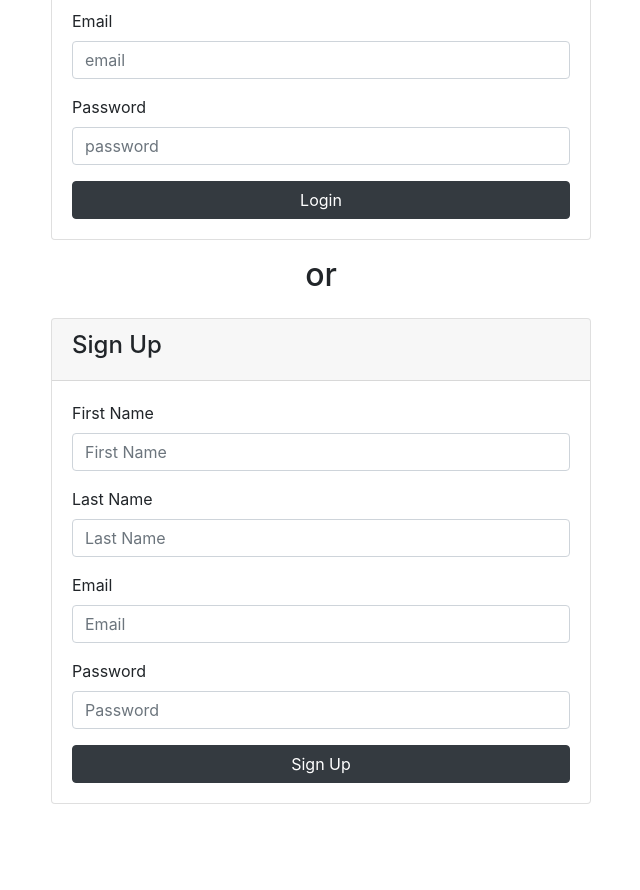
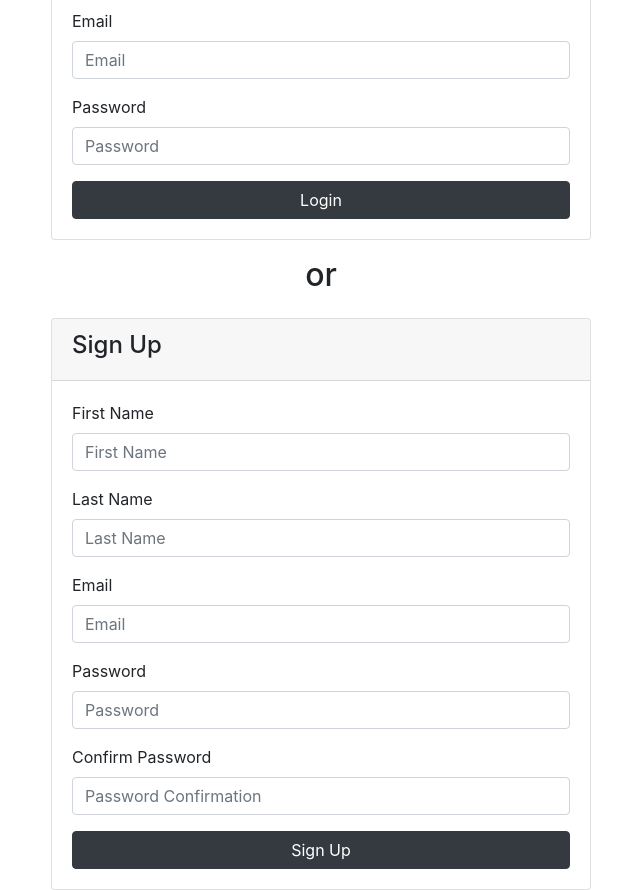
Before and after one commit to grangerl330/Tennis-Journal, a React (Create React App) app in the folder client/: page / in a window 1280 px wide. Shown: the part 200-1090 px from the top of the page, without its empty margins (319-959 px from the left). Before the commit the page ends 1004 px from the top, so only its background shows below. Built offline with nearby package versions, Linux system fonts and the light colour scheme; no server answers.

Commit message:
added form validations to login and signup forms

```diff
--- a/client/package.json
+++ b/client/package.json
@@ -5,6 +5,7 @@
   "proxy": "http://localhost:3001",
   "dependencies": {
     "bootstrap": "^4.3.1",
+    "classnames": "^2.2.6",
     "jquery": "^3.4.1",
     "moment": "^2.24.0",
     "node-sass": "^4.13.0",
@@ -16,7 +17,8 @@
     "react-scripts": "3.0.1",
     "redux": "^4.0.1",
     "redux-thunk": "^2.3.0",
-    "typescript": "^3.7.2"
+    "typescript": "^3.7.2",
+    "validator": "^12.0.0"
   },
   "scripts": {
     "start": "react-scripts start",
--- a/client/src/components/Login.js
+++ b/client/src/components/Login.js
@@ -1,25 +1,70 @@
-import React from 'react'
+import React, { Component } from 'react'
+import classNames from 'classnames'
+import validator from 'validator'
 import { withRouter } from 'react-router';
 
-const Login = (props) => {
+class Login extends Component {
 
-  const handleOnChange = event => {
-    const { name, value } = event.target
-    const updatedFormInfo = {
-      ...props.loginFormData,
-      [name]: value
+  constructor(props){
+    super(props)
+
+    this.state = {
+      email: "",
+      emailIsValid: true,
+      password: "",
+      passwordIsValid: true
     }
-    props.updateLoginForm(updatedFormInfo)
   }
 
-  const handleOnSubmit = event => {
+  handleOnChange = event => {
+    const {name, value} = event.target
+    this.setState({
+      [name]: value
+    })
+  }
+
+  handleOnSubmit = event => {
     event.preventDefault()
 
-    props.login(props.loginFormData)
+    this.resetValidations()
+
+    if (this.formIsValid()) {
+      this.props.login(this.state)
 
 
-    props.history.push('/home')
+      this.props.history.push('/home')
     }
+  }
+
+  formIsValid = () => {
+    let isValid = true;
+
+    if (!validator.isEmail(this.state.email)) {
+    this.setState({
+      emailIsValid: false
+    })
+      isValid = false;
+    }
+
+    return isValid;
+  }
+
+  resetValidations = () => {
+    this.setState({
+      emailIsValid: true,
+      passwordIsValid: true,
+      passwordConfirmationIsValid: true
+    })
+  }
+
+  render() {
+    const emailInputClass = classNames('form-control',
+      { 'is-invalid': !this.state.emailIsValid }
+    );
+
+    const passwordInputClass = classNames('form-control',
+      { 'is-invalid': !this.state.passwordIsValid }
+    );
 
     return (
       <div className="row" id="login">
@@ -29,14 +74,17 @@ const Login = (props) => {
               <h4>Login</h4>
             </div>
             <div className="card-body">
-            <form onSubmit={handleOnSubmit}>
+              <form onSubmit={this.handleOnSubmit}>
                 <div className="form-group">
                   <label htmlFor="email">Email</label>
-                <input className="form-control" type="text" name="email" onChange={handleOnChange} value={props.loginFormData.email} placeholder="email" />
+                  <input className={emailInputClass} type="text" name="email" onChange={this.handleOnChange} value={this.state.email} placeholder="Email" />
+                  <div className="invalid-feedback">
+                    Not a valid email address
+                  </div>
                 </div>
                 <div className="form-group">
                   <label htmlFor="password">Password</label>
-                <input className="form-control" type="password" name="password" onChange={handleOnChange} value={props.loginFormData.password} placeholder="password" />
+                  <input className={passwordInputClass} type="password" name="password" onChange={this.handleOnChange} value={this.state.password} placeholder="Password" />
                 </div>
                 <input className="btn btn-dark btn-block" type="submit" value="Login" />
               </form>
@@ -46,5 +94,6 @@ const Login = (props) => {
       </div>
     )
   }
+}
 
 export default withRouter(Login)
--- a/client/src/components/SignUp.js
+++ b/client/src/components/SignUp.js
@@ -1,23 +1,83 @@
-import React from 'react'
+import React, { Component } from 'react'
+import classNames from 'classnames'
+import validator from 'validator'
 import { withRouter } from 'react-router';
 
-const Signup = (props) => {
-  const handleOnSubmit = event => {
+class Signup extends Component {
+
+  constructor(props){
+    super(props)
+
+    this.state = {
+      firstName: "",
+      lastName: "",
+      email: "",
+      emailIsValid: true,
+      password: "",
+      passwordConfirmation: "",
+      passwordConfirmationIsValid: true
+    }
+  }
+
+  handleOnChange = event => {
+    const {name, value} = event.target
+    this.setState({
+      [name]: value
+    })
+  }
+
+  handleOnSubmit = event => {
     event.preventDefault()
 
-    props.signup(props.signupFormData)
+    this.resetValidations()
 
-    props.history.push('/home')
+    if (this.formIsValid()) {
+      this.props.signup(this.state)
+
+
+      this.props.history.push('/home')
+    }
   }
 
-  const handleOnChange = event => {
-    const { name, value } = event.target
-    const updatedFormInfo = {
-      ...props.signupFormData,
-      [name]: value
+  formIsValid = () => {
+    let isValid = true;
+
+    if (!validator.isEmail(this.state.email)) {
+    this.setState({
+      emailIsValid: false
+    })
+      isValid = false;
     }
-    props.updateSignupForm(updatedFormInfo)
+
+    if(this.state.password !== this.state.passwordConfirmation) {
+      this.setState({
+        passwordConfirmationIsValid: false
+      })
+      isValid = false;
     }
+
+    return isValid;
+  }
+
+  resetValidations = () => {
+    this.setState({
+      emailIsValid: true,
+      passwordConfirmationIsValid: true
+    })
+  }
+
+  render() {
+    const emailInputClass = classNames('form-control',
+      { 'is-invalid': !this.state.emailIsValid }
+    );
+
+    const passwordInputClass = classNames('form-control',
+      { 'is-invalid': !this.state.passwordIsValid }
+    );
+
+    const passwordConfirmationInputClass = classNames('form-control',
+      { 'is-invalid': !this.state.passwordConfirmationIsValid }
+    );
 
     return (
       <div className="row" id="login">
@@ -27,22 +87,32 @@ const Signup = (props) => {
               <h4>Sign Up</h4>
             </div>
             <div className="card-body">
-            <form onSubmit={handleOnSubmit}>
+              <form onSubmit={this.handleOnSubmit}>
                 <div className="form-group">
                   <label htmlFor="First Name">First Name</label>
-                <input className="form-control" type="text" name="first_name" onChange={handleOnChange} value={props.signupFormData.firstName} placeholder="First Name" />
+                  <input className="form-control" type="text" name="first_name" onChange={this.handleOnChange} value={this.state.firstName} placeholder="First Name" />
                 </div>
                 <div className="form-group">
                   <label htmlFor="Last Name">Last Name</label>
-                <p><input className="form-control" type="text" name="last_name" onChange={handleOnChange} value={props.signupFormData.lastName} placeholder="Last Name" /></p>
+                  <p><input className="form-control" type="text" name="last_name" onChange={this.handleOnChange} value={this.state.lastName} placeholder="Last Name" /></p>
                 </div>
                 <div className="form-group">
-                <label htmlFor="Email">Email</label>
-                <p><input className="form-control" type="text" name="email" onChange={handleOnChange} value={props.signupFormData.email} placeholder="Email" /></p>
+                  <label htmlFor="email">Email</label>
+                  <input className={emailInputClass} type="text" name="email" onChange={this.handleOnChange} value={this.state.email} placeholder="Email" />
+                  <div className="invalid-feedback">
+                    Not a valid email address
+                  </div>
                 </div>
                 <div className="form-group">
                   <label htmlFor="Password">Password</label>
-                <p><input className="form-control" type="password" name="password" onChange={handleOnChange} value={props.signupFormData.password} placeholder="Password" /></p>
+                  <p><input className="form-control" type="password" name="password" onChange={this.handleOnChange} value={this.state.password} placeholder="Password" /></p>
+                </div>
+                <div className="form-group">
+                  <label htmlFor="password-confirmation">Confirm Password</label>
+                  <input className={passwordConfirmationInputClass} type="password" name="passwordConfirmation" onChange={this.handleOnChange} value={this.state.passwordConfirmation} placeholder="Password Confirmation" />
+                  <div className="invalid-feedback">
+                    Password Does Not Match
+                  </div>
                 </div>
                   <input className="btn btn-dark btn-block" type="submit" value="Sign Up" />
               </form>
@@ -52,5 +122,6 @@ const Signup = (props) => {
       </div>
     )
   }
+}
 
 export default withRouter(Signup)
```
Also changed, not shown: 1 other file (tests, documents, lock files or other folders). Lines whose indentation alone changed are shown as unchanged.
